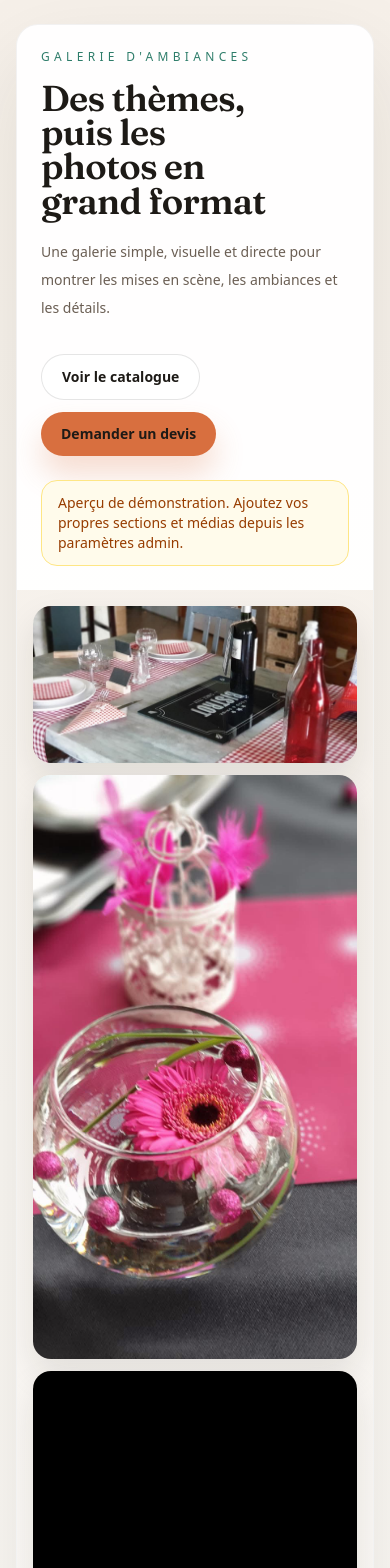
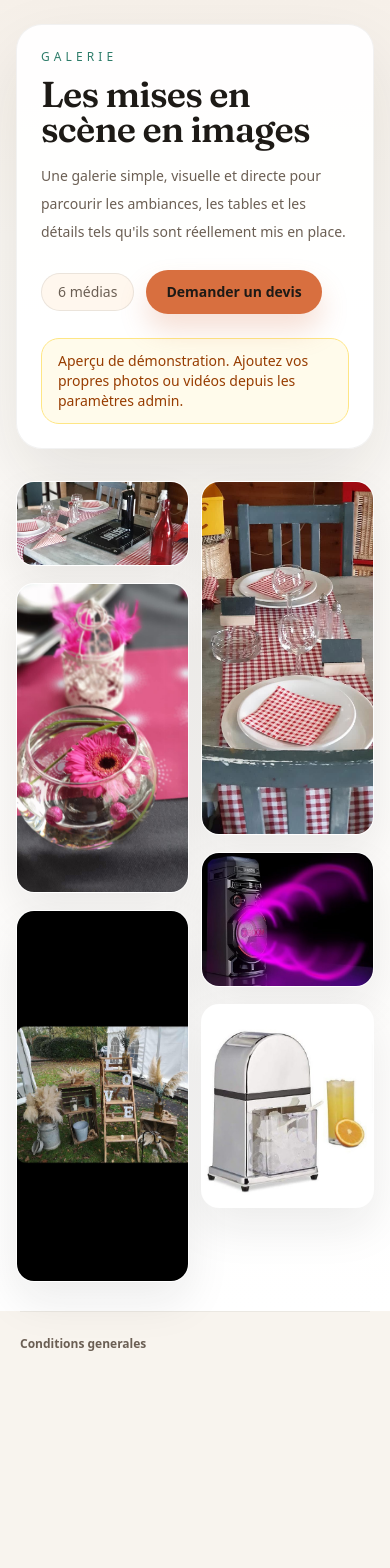
Before and after one commit to Marcestia/alternative-location, a Next.js app: page /galerie in a window 390 px wide. Shown: the top 1568 px of the page. After the commit the page ends 1392 px from the top, so only its background shows below. Built offline with nearby package versions, Linux system fonts and the light colour scheme; no server answers; the database is empty.

Commit message:
Simplify gallery into photo stream

```diff
--- a/src/app/galerie/page.tsx
+++ b/src/app/galerie/page.tsx
@@ -1,12 +1,7 @@
 import type { Metadata } from "next";
 import GalleryMasonry from "@/components/GalleryMasonry";
 import { prisma } from "@/lib/prisma";
-import {
-  getGalleryPreviewUrl,
-  sampleGalleryItems,
-  sampleGallerySections,
-  type GalleryMediaView,
-} from "@/lib/gallery";
+import { sampleGalleryItems, type GalleryMediaView } from "@/lib/gallery";
 
 export const dynamic = "force-dynamic";
 export const revalidate = 0;
@@ -14,26 +9,18 @@ export const revalidate = 0;
 export const metadata: Metadata = {
   title: "Galerie | Alternative Location",
   description:
-    "Galerie d'ambiances, de mises en scène et d'inspirations pour mariages, réceptions et événements.",
+    "Une galerie simple de photos et vidéos pour découvrir les mises en scène, tables et ambiances d'Alternative Location.",
   alternates: {
     canonical: "/galerie",
   },
 };
 
 export default async function GaleriePage() {
-  const [sections, items] = await Promise.all([
-    prisma.gallerySection.findMany({
+  const items = await prisma.galleryMedia.findMany({
     where: { active: true },
     orderBy: [{ sortOrder: "asc" }, { createdAt: "asc" }],
-    }),
-    prisma.galleryMedia.findMany({
-      where: { active: true },
-      include: { section: true },
-      orderBy: [{ sortOrder: "asc" }, { createdAt: "asc" }],
-    }),
-  ]);
+  });
 
-  const displaySections = sections.length > 0 ? sections : sampleGallerySections;
   const displayItems: GalleryMediaView[] =
     items.length > 0
       ? items.map((item) => ({
@@ -45,122 +32,50 @@ export default async function GaleriePage() {
           posterUrl: item.posterUrl,
           sortOrder: item.sortOrder,
           sectionId: item.sectionId,
-          sectionName: item.section?.name ?? null,
+          sectionName: null,
         }))
       : sampleGalleryItems;
-
-  const heroItems = displayItems
-    .slice(0, 4)
-    .filter((item) => getGalleryPreviewUrl(item));
-
-  const groupedSections = displaySections
-    .map((section) => ({
-      ...section,
-      items: displayItems.filter((item) => item.sectionId === section.id),
-    }))
-    .filter((section) => section.items.length > 0);
-
-  const unsectionedItems = displayItems.filter((item) => !item.sectionId);
 
   return (
     <main className="min-h-screen bg-[linear-gradient(180deg,#f6f0e9_0%,#faf7f3_18%,#ffffff_100%)] px-4 py-6 text-[color:var(--ink)] sm:px-6 lg:px-10">
       <section className="mx-auto max-w-7xl">
-        <div className="overflow-hidden rounded-[22px] border border-black/5 bg-white/92 shadow-[0_35px_90px_rgba(30,25,20,0.10)]">
-          <div className="grid gap-0 lg:grid-cols-[0.72fr_1.28fr]">
-            <div className="flex flex-col justify-between p-6 sm:p-8 lg:p-10">
-              <div>
-                <p className="text-xs uppercase tracking-[0.36em] text-[color:var(--accent-2)]">
-                  Galerie d&apos;ambiances
+        <div className="overflow-hidden rounded-[26px] border border-black/5 bg-white/92 p-6 shadow-[0_30px_70px_rgba(30,25,20,0.1)] sm:p-8 lg:p-10">
+          <div className="flex flex-col gap-6 lg:flex-row lg:items-end lg:justify-between">
+            <div className="max-w-2xl">
+              <p className="text-xs uppercase tracking-[0.34em] text-[color:var(--accent-2)]">
+                Galerie
               </p>
-                <h1 className="mt-4 max-w-[10ch] text-4xl font-semibold leading-[0.95] sm:text-5xl">
-                  Des thèmes, puis les photos en grand format
+              <h1 className="mt-3 text-4xl font-semibold leading-[0.96] sm:text-5xl">
+                Les mises en scène en images
               </h1>
-                <p className="mt-5 max-w-md text-sm leading-7 text-[color:var(--muted)] sm:text-base">
-                  Une galerie simple, visuelle et directe pour montrer les mises en
-                  scène, les ambiances et les détails.
+              <p className="mt-4 text-sm leading-7 text-[color:var(--muted)] sm:text-base">
+                Une galerie simple, visuelle et directe pour parcourir les ambiances, les tables et les détails tels qu&apos;ils sont réellement mis en place.
               </p>
             </div>
 
-              <div className="mt-8 flex flex-wrap gap-3">
-                <a
-                  href="/catalogue"
-                  className="rounded-full border border-black/10 bg-white px-5 py-3 text-sm font-semibold text-[color:var(--ink)] transition hover:-translate-y-0.5 hover:border-black/20"
-                >
-                  Voir le catalogue
-                </a>
+            <div className="flex flex-wrap items-center gap-3">
+              <div className="rounded-full border border-black/8 bg-[color:var(--surface)] px-4 py-2 text-sm font-medium text-[color:var(--muted)]">
+                {displayItems.length} média{displayItems.length > 1 ? "s" : ""}
+              </div>
               <a
                 href="/#contact"
-                  className="rounded-full bg-[color:var(--accent)] px-5 py-3 text-sm font-semibold text-white shadow-[0_18px_30px_rgba(216,111,63,0.24)] transition hover:-translate-y-0.5"
+                className="rounded-full bg-[color:var(--accent)] px-5 py-3 text-sm font-semibold text-white shadow-[0_16px_28px_rgba(216,111,63,0.22)] transition hover:-translate-y-0.5"
               >
                 Demander un devis
               </a>
             </div>
+          </div>
 
           {items.length === 0 ? (
-                <div className="mt-6 rounded-[16px] border border-amber-200 bg-amber-50 px-4 py-3 text-sm text-amber-800">
-                  Aperçu de démonstration. Ajoutez vos propres sections et médias
-                  depuis les paramètres admin.
+            <div className="mt-6 rounded-[18px] border border-amber-200 bg-amber-50 px-4 py-3 text-sm text-amber-800">
+              Aperçu de démonstration. Ajoutez vos propres photos ou vidéos depuis les paramètres admin.
             </div>
           ) : null}
         </div>
-
-            <div className="grid min-h-[340px] gap-3 bg-[linear-gradient(180deg,rgba(244,238,231,0.8),rgba(255,255,255,0.92))] p-4 sm:grid-cols-2 sm:p-5">
-              {heroItems.map((item, index) => {
-                const previewUrl = getGalleryPreviewUrl(item);
-                const large = index === 0 || index === 3;
-
-                return (
-                  <div
-                    key={item.id}
-                    className={`overflow-hidden rounded-[18px] bg-[color:var(--surface)] shadow-[0_16px_35px_rgba(30,25,20,0.10)] ${
-                      large ? "sm:row-span-2" : ""
-                    }`}
-                  >
-                    {previewUrl ? (
-                      <img
-                        src={previewUrl}
-                        alt={item.title}
-                        className="h-full w-full object-cover"
-                      />
-                    ) : (
-                      <div className="flex h-full min-h-[160px] items-center justify-center text-sm text-[color:var(--muted)]">
-                        Aperçu indisponible
-                      </div>
-                    )}
-                  </div>
-                );
-              })}
-            </div>
-          </div>
-        </div>
       </section>
 
-      <section className="mx-auto mt-8 max-w-7xl space-y-10">
-        {groupedSections.map((section) => (
-          <div key={section.id} className="space-y-4">
-            <div className="flex items-center gap-3">
-              <div className="h-px flex-1 bg-black/10" />
-              <p className="text-xs uppercase tracking-[0.36em] text-[color:var(--accent-2)]">
-                {section.name}
-              </p>
-              <div className="h-px flex-1 bg-black/10" />
-            </div>
-            <GalleryMasonry items={section.items} />
-          </div>
-        ))}
-
-        {unsectionedItems.length > 0 ? (
-          <div className="space-y-4">
-            <div className="flex items-center gap-3">
-              <div className="h-px flex-1 bg-black/10" />
-              <p className="text-xs uppercase tracking-[0.36em] text-[color:var(--accent-2)]">
-                Sélection libre
-              </p>
-              <div className="h-px flex-1 bg-black/10" />
-            </div>
-            <GalleryMasonry items={unsectionedItems} />
-          </div>
-        ) : null}
+      <section className="mx-auto mt-8 max-w-7xl">
+        <GalleryMasonry items={displayItems} />
       </section>
     </main>
   );
--- a/src/components/GalleryMasonry.tsx
+++ b/src/components/GalleryMasonry.tsx
@@ -3,7 +3,6 @@
 import { useEffect, useMemo, useState } from "react";
 import { createPortal } from "react-dom";
 import {
-  getGalleryLabel,
   getGalleryPreviewUrl,
   isDirectVideoUrl,
   toVideoEmbedUrl,
@@ -58,7 +57,7 @@ function GalleryModal({
         >
           Fermer
         </button>
-        <div className="grid gap-0 lg:grid-cols-[1.3fr_0.7fr]">
+        <div className="grid gap-0 lg:grid-cols-[1.35fr_0.65fr]">
           <div className="min-h-[48vh] bg-black">
             {item.type === "IMAGE" && previewUrl ? (
               <img
@@ -88,7 +87,7 @@ function GalleryModal({
           <div className="flex flex-col justify-between gap-6 bg-[linear-gradient(180deg,#f7f2ec_0%,#fdfbf8_100%)] p-6 sm:p-8">
             <div>
               <p className="text-xs uppercase tracking-[0.34em] text-[color:var(--accent-2)]">
-                {getGalleryLabel(item)}
+                Galerie
               </p>
               <h2 className="mt-4 text-3xl font-semibold leading-tight text-[color:var(--ink)]">
                 {item.title}
@@ -99,8 +98,7 @@ function GalleryModal({
                 </p>
               ) : (
                 <p className="mt-4 text-sm leading-7 text-[color:var(--muted)]">
-                  Une ambiance pensée pour mettre en valeur la table, la matière
-                  et la mise en scène de l&apos;événement.
+                  Une image de galerie pour montrer l&apos;ambiance, les détails et le rendu réel d&apos;une mise en scène.
                 </p>
               )}
             </div>
@@ -152,8 +150,8 @@ export default function GalleryMasonry({ items }: GalleryMasonryProps) {
         });
       },
       {
-        threshold: 0.18,
-        rootMargin: "0px 0px -8% 0px",
+        threshold: 0.12,
+        rootMargin: "0px 0px -6% 0px",
       }
     );
 
@@ -163,11 +161,10 @@ export default function GalleryMasonry({ items }: GalleryMasonryProps) {
 
   return (
     <>
-      <div className="columns-1 gap-5 md:columns-2 xl:columns-3 2xl:columns-4">
+      <div className="columns-2 gap-3 sm:columns-3 lg:columns-4 lg:gap-4">
         {items.map((item, index) => {
           const previewUrl = getGalleryPreviewUrl(item);
           const isVisible = Boolean(visibleIds[item.id]);
-          const label = getGalleryLabel(item);
           const isVideo = item.type === "VIDEO";
           const isEmbed = isVideo && !isDirectVideoUrl(item.mediaUrl);
 
@@ -176,52 +173,40 @@ export default function GalleryMasonry({ items }: GalleryMasonryProps) {
               key={item.id}
               data-gallery-card
               data-gallery-id={item.id}
-              className="mb-5 break-inside-avoid"
+              className="mb-3 break-inside-avoid lg:mb-4"
             >
               <button
                 type="button"
                 onClick={() => setActiveId(item.id)}
-                className={`group relative w-full overflow-hidden rounded-[14px] border border-white/70 bg-white text-left shadow-[0_24px_60px_rgba(30,25,20,0.08)] transition duration-300 ${
-                  isVisible
-                    ? "translate-y-0 opacity-100"
-                    : "translate-y-10 opacity-0"
+                className={`group relative w-full overflow-hidden rounded-[18px] border border-white/75 bg-white text-left shadow-[0_20px_45px_rgba(30,25,20,0.08)] transition duration-300 ${
+                  isVisible ? "translate-y-0 opacity-100" : "translate-y-8 opacity-0"
                 }`}
                 style={{
-                  transitionDelay: `${Math.min(index * 55, 260)}ms`,
+                  transitionDelay: `${Math.min(index * 45, 220)}ms`,
                 }}
-                aria-label={`Voir l'ambiance ${item.title}`}
+                aria-label={`Ouvrir ${item.title}`}
               >
                 <div className="relative overflow-hidden bg-[color:var(--surface)]">
                   {previewUrl ? (
                     <img
                       src={previewUrl}
                       alt={item.title}
-                      className="h-auto w-full object-cover transition duration-300 ease-out group-hover:scale-[1.05]"
+                      className="h-auto w-full object-cover transition duration-500 ease-out group-hover:scale-[1.03]"
                       draggable={false}
                     />
                   ) : (
-                    <div className="flex min-h-[320px] items-center justify-center text-sm text-[color:var(--muted)]">
+                    <div className="flex min-h-[260px] items-center justify-center text-sm text-[color:var(--muted)]">
                       Aperçu indisponible
                     </div>
                   )}
 
-                  <div className="absolute inset-0 bg-gradient-to-t from-[rgba(13,11,10,0.82)] via-[rgba(13,11,10,0.28)] to-transparent opacity-70 transition duration-300 md:opacity-0 md:group-hover:opacity-100" />
+                  <div className="absolute inset-0 bg-[linear-gradient(180deg,rgba(0,0,0,0),rgba(0,0,0,0.18))] opacity-0 transition duration-300 group-hover:opacity-100" />
 
-                  <div className="absolute left-4 top-4 rounded-full border border-white/25 bg-white/12 px-3 py-1 text-[10px] font-semibold uppercase tracking-[0.28em] text-white backdrop-blur-md">
-                    {isVideo ? (isEmbed ? "Film" : "Vidéo") : label}
-                  </div>
-
-                  <div className="absolute inset-x-0 bottom-0 p-4 sm:p-5">
-                    <div className="translate-y-0 transition duration-300 md:translate-y-5 md:opacity-0 md:group-hover:translate-y-0 md:group-hover:opacity-100">
-                      <p className="max-w-[18ch] text-xl font-semibold leading-tight text-white sm:text-2xl">
-                        {item.title}
-                      </p>
-                      <div className="mt-4 inline-flex items-center gap-2 rounded-full border border-white/30 bg-white/12 px-4 py-2 text-xs font-semibold text-white backdrop-blur-md">
-                        <span>Voir l&apos;ambiance</span>
-                        <span aria-hidden="true">+</span>
-                      </div>
+                  {isVideo ? (
+                    <div className="absolute right-3 top-3 rounded-full border border-white/25 bg-black/38 px-3 py-1 text-[10px] font-semibold uppercase tracking-[0.24em] text-white backdrop-blur-md">
+                      {isEmbed ? "Film" : "Vidéo"}
                     </div>
-                  </div>
+                  ) : null}
                 </div>
               </button>
             </article>
--- a/src/components/GalleryPreviewSection.tsx
+++ b/src/components/GalleryPreviewSection.tsx
@@ -1,157 +1,65 @@
-import {
-  getGalleryPreviewUrl,
-  getGalleryLabel,
-  type GalleryMediaView,
-} from "@/lib/gallery";
+import { getGalleryPreviewUrl, type GalleryMediaView } from "@/lib/gallery";
 
 type GalleryPreviewSectionProps = {
   items: GalleryMediaView[];
 };
 
-function GalleryCard({
-  item,
-  className,
-}: {
-  item: GalleryMediaView;
-  className?: string;
-}) {
-  const previewUrl = getGalleryPreviewUrl(item);
-  if (!previewUrl) return null;
-
-  return (
-    <a
-      href="/galerie"
-      className={`group relative overflow-hidden rounded-[24px] border border-black/5 bg-[color:var(--surface)] shadow-[0_18px_40px_rgba(30,25,20,0.12)] ${className ?? ""}`}
-    >
-      <img
-        src={previewUrl}
-        alt={item.title}
-        className="h-full w-full object-cover transition duration-500 group-hover:scale-[1.04]"
-      />
-      <div className="absolute inset-0 bg-gradient-to-t from-black/65 via-black/12 to-transparent transition duration-300 group-hover:from-black/72" />
-      <div className="absolute inset-x-0 bottom-0 p-4 text-white sm:p-5">
-        <p className="text-[10px] uppercase tracking-[0.32em] text-white/75">
-          {getGalleryLabel(item)}
-        </p>
-        <p className="mt-2 text-lg font-semibold leading-tight sm:text-xl">
-          {item.title}
-        </p>
-      </div>
-    </a>
-  );
-}
-
 export default function GalleryPreviewSection({
   items,
 }: GalleryPreviewSectionProps) {
-  if (items.length === 0) return null;
-
   const previewItems = items
     .filter((item) => getGalleryPreviewUrl(item))
-    .slice(0, 3);
+    .slice(0, 5);
 
   if (previewItems.length === 0) return null;
-
-  const featuredItem = previewItems[0];
-  const secondaryItems = previewItems.slice(1);
 
   return (
     <section className="mx-auto mt-8 w-full max-w-6xl px-4 sm:px-6 lg:mt-12 lg:px-12">
       <div className="overflow-hidden rounded-[34px] border border-black/5 bg-white/92 shadow-[0_30px_70px_rgba(30,25,20,0.1)]">
-        <div className="lg:hidden">
-          <div className="border-b border-black/5 bg-[linear-gradient(180deg,rgba(255,255,255,0.98),rgba(249,242,235,0.94))] p-5 sm:p-6">
-            <p className="text-xs uppercase tracking-[0.34em] text-[color:var(--accent-2)]">
-              Galerie
-            </p>
-            <h2 className="mt-3 max-w-[11ch] text-4xl font-semibold leading-[0.95] sm:max-w-none sm:text-5xl">
-              Un aperçu des ambiances
-            </h2>
-            <p className="mt-3 text-sm leading-7 text-[color:var(--muted)] sm:text-base">
-              Quelques mises en scène, compositions de table et inspirations pour
-              découvrir l&apos;univers avant d&apos;entrer dans le catalogue.
-            </p>
-            <div className="mt-5 flex flex-wrap gap-2 text-[11px] uppercase tracking-[0.22em] text-[color:var(--muted)]">
-              {[...new Set(previewItems.map((item) => getGalleryLabel(item)))].map((label) => (
-                <span
-                  key={label}
-                  className="rounded-full border border-black/8 bg-white/80 px-3 py-1.5"
-                >
-                  {label}
-                </span>
-              ))}
+        <div className="border-b border-black/5 bg-[linear-gradient(180deg,rgba(255,255,255,0.98),rgba(249,242,235,0.94))] px-5 py-6 sm:px-7 sm:py-7">
+          <div className="flex flex-col gap-4 lg:flex-row lg:items-end lg:justify-between">
+            <div className="max-w-2xl">
+              <p className="text-xs uppercase tracking-[0.34em] text-[color:var(--accent-2)]">
+                Galerie
+              </p>
+              <h2 className="mt-3 text-3xl font-semibold leading-tight sm:text-4xl">
+                Quelques photos pour voir l&apos;ambiance
+              </h2>
+              <p className="mt-3 text-sm leading-7 text-[color:var(--muted)] sm:text-base">
+                Un aperçu simple des mises en scène avant d&apos;ouvrir la galerie complète.
+              </p>
             </div>
-          </div>
-
-          <div className="space-y-4 bg-[linear-gradient(180deg,rgba(244,238,231,0.82),rgba(255,255,255,0.96))] p-4 sm:p-5">
-            <GalleryCard item={featuredItem} className="h-[390px] sm:h-[480px]" />
-            {secondaryItems.length > 0 ? (
-              <div className="grid gap-4 sm:grid-cols-2">
-                {secondaryItems.map((item) => (
-                  <GalleryCard key={item.id} item={item} className="h-[240px] sm:h-[280px]" />
-                ))}
-              </div>
-            ) : null}
             <a
               href="/galerie"
-              className="inline-flex w-full items-center justify-center rounded-full bg-[color:var(--ink)] px-6 py-3 text-sm font-semibold text-white transition hover:-translate-y-0.5"
+              className="inline-flex w-full items-center justify-center rounded-full bg-[color:var(--ink)] px-6 py-3 text-sm font-semibold text-white transition hover:-translate-y-0.5 sm:w-auto"
             >
-              Voir la galerie
+              Ouvrir la galerie
             </a>
           </div>
         </div>
 
-        <div className="hidden lg:grid lg:grid-cols-[0.78fr_1.22fr]">
-          <div className="flex flex-col justify-between border-r border-black/5 bg-[linear-gradient(180deg,rgba(255,255,255,0.98),rgba(249,242,235,0.94))] p-8">
-            <div>
-              <p className="text-xs uppercase tracking-[0.34em] text-[color:var(--accent-2)]">
-                Galerie
-              </p>
-              <h2 className="mt-4 text-4xl font-semibold leading-tight xl:text-5xl">
-                Un aperçu des ambiances
-              </h2>
-              <p className="mt-4 text-base leading-8 text-[color:var(--muted)]">
-                Quelques mises en scène, compositions de table et inspirations
-                pour découvrir l&apos;univers avant d&apos;entrer dans le catalogue.
-              </p>
-            </div>
+        <div className="grid grid-cols-2 gap-3 bg-[linear-gradient(180deg,rgba(244,238,231,0.82),rgba(255,255,255,0.96))] p-3 sm:grid-cols-3 sm:p-4 lg:grid-cols-5 lg:gap-4 lg:p-5">
+          {previewItems.map((item, index) => {
+            const previewUrl = getGalleryPreviewUrl(item);
+            if (!previewUrl) return null;
 
-            <div className="mt-8 flex flex-col gap-3">
+            return (
               <a
+                key={item.id}
                 href="/galerie"
-                className="inline-flex w-fit items-center rounded-full bg-[color:var(--ink)] px-6 py-3 text-sm font-semibold text-white transition hover:-translate-y-0.5 hover:shadow-[0_18px_35px_rgba(30,25,20,0.18)]"
+                className={`group relative overflow-hidden rounded-[22px] border border-white/70 bg-[color:var(--surface)] shadow-[0_18px_35px_rgba(30,25,20,0.08)] ${
+                  index === 0 ? "col-span-2 sm:col-span-2 lg:col-span-2" : ""
+                }`}
               >
-                Voir la galerie
+                <img
+                  src={previewUrl}
+                  alt={item.title}
+                  className="h-full min-h-[180px] w-full object-cover transition duration-500 group-hover:scale-[1.04] sm:min-h-[220px] lg:min-h-[240px]"
+                />
+                <div className="absolute inset-0 bg-gradient-to-t from-black/32 to-transparent opacity-0 transition duration-300 group-hover:opacity-100" />
               </a>
-              <div className="flex flex-wrap gap-2 text-[11px] uppercase tracking-[0.22em] text-[color:var(--muted)]">
-                {[...new Set(previewItems.map((item) => getGalleryLabel(item)))].map((label) => (
-                  <span
-                    key={label}
-                    className="rounded-full border border-black/8 bg-white/80 px-3 py-1.5"
-                  >
-                    {label}
-                  </span>
-                ))}
-              </div>
-            </div>
-          </div>
-
-          <div className="grid gap-4 bg-[linear-gradient(180deg,rgba(244,238,231,0.82),rgba(255,255,255,0.96))] p-5 lg:grid-cols-[1.15fr_0.85fr]">
-            <GalleryCard item={featuredItem} className="min-h-[460px]" />
-            {secondaryItems.length > 0 ? (
-              <div className="grid gap-4">
-                {secondaryItems.map((item) => (
-                  <GalleryCard key={item.id} item={item} className="min-h-[220px]" />
-                ))}
-              </div>
-            ) : (
-              <a
-                href="/galerie"
-                className="flex min-h-[220px] items-end rounded-[24px] border border-dashed border-black/10 bg-white/75 p-5 text-sm text-[color:var(--muted)] transition hover:border-black/20 hover:bg-white"
-              >
-                Ouvrir la galerie complète pour voir toutes les ambiances.
-              </a>
-            )}
-          </div>
+            );
+          })}
         </div>
       </div>
     </section>
```
Lines whose indentation alone changed are shown as unchanged.
